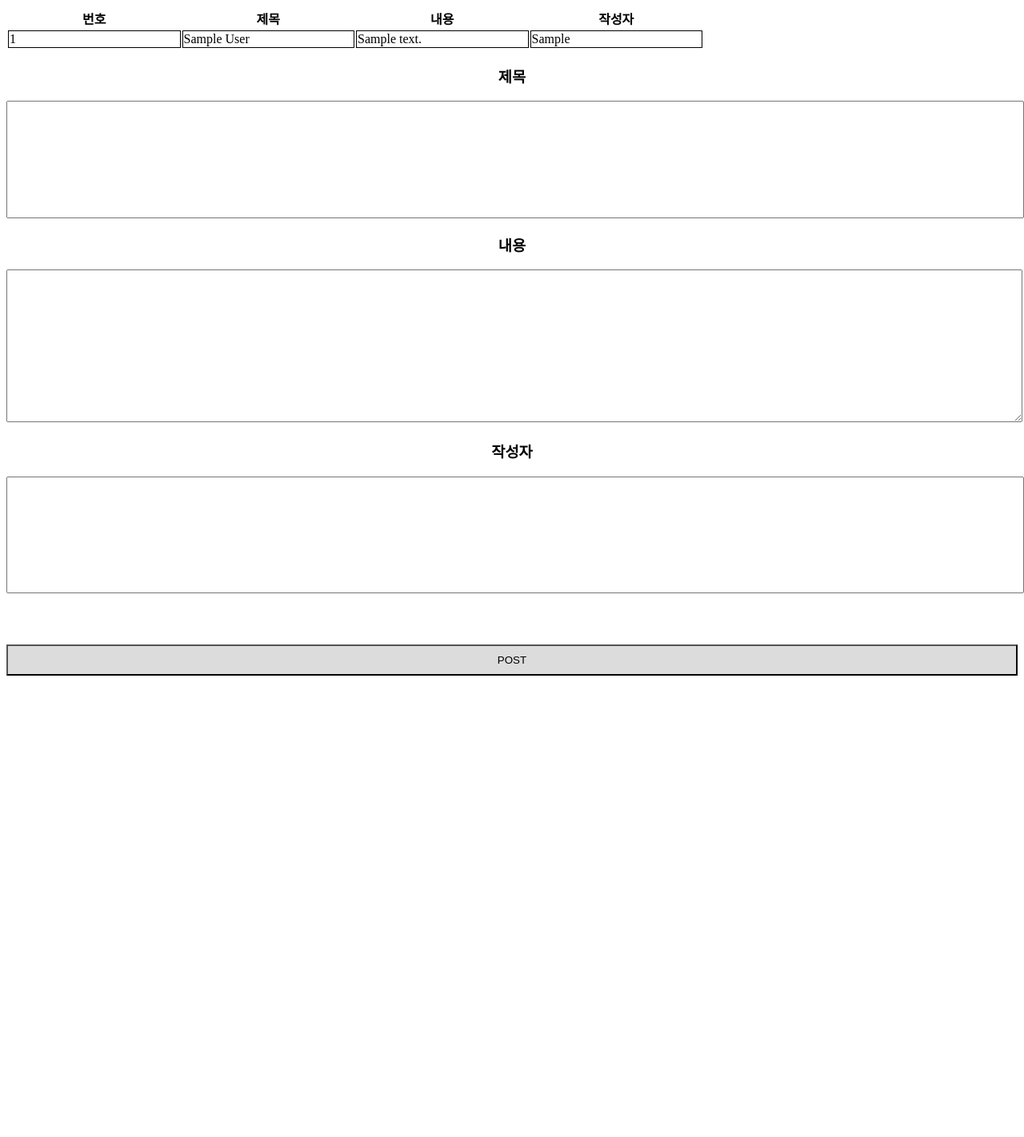
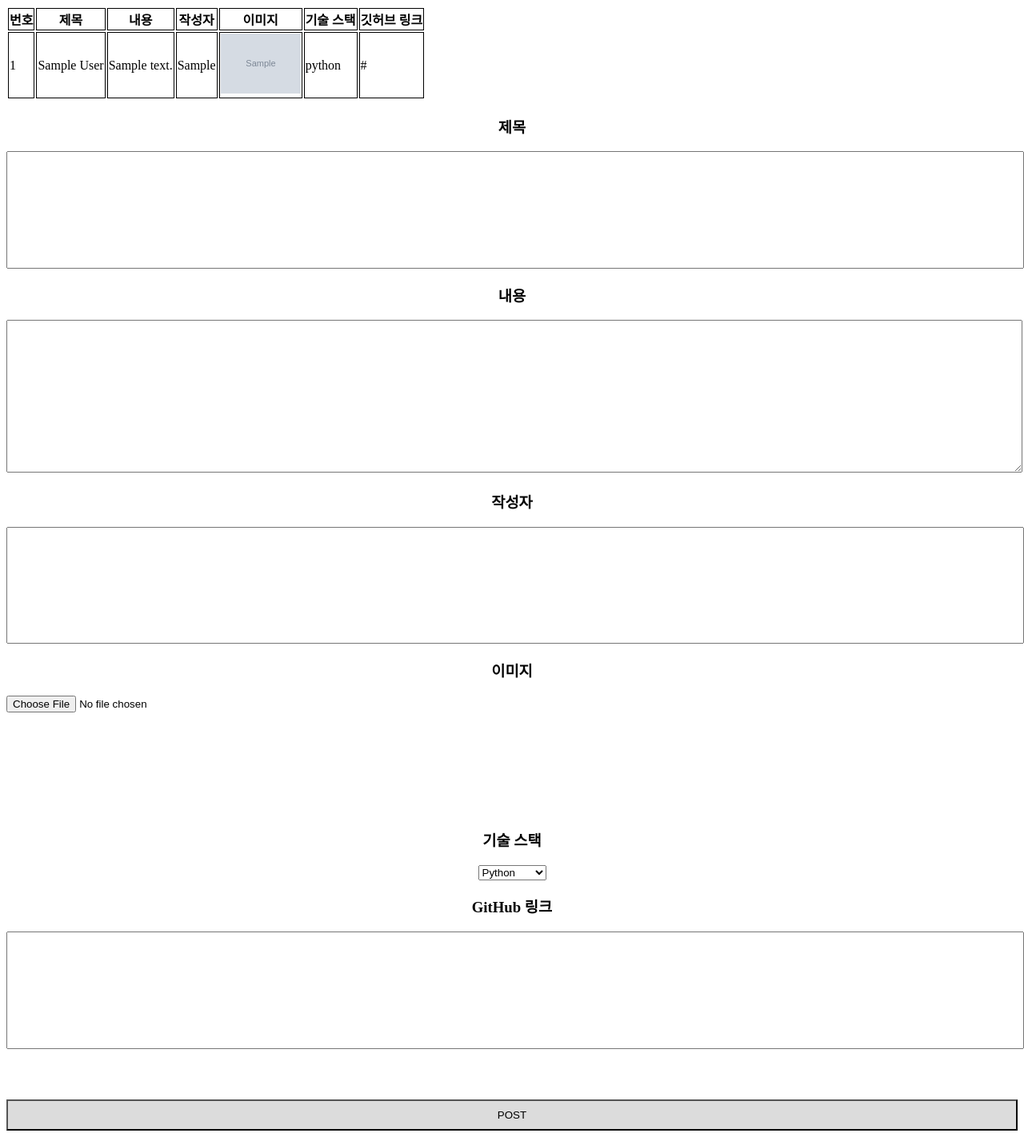
Before and after one commit to SSWU-LIKELION-13TH-BE/HyeonKyeong_Django, a Django app: page /user/board/board in a window 1280 px wide. Shown: the whole page at 80% size. Before the commit the page ends 845 px from the top, so only its background shows below. Run offline with Django 5.2, Linux system fonts and the light colour scheme; tables that the repository leaves empty hold one stand-in row (values such as "Sample post"); grey boxes marked "Sample" are stand-in pictures.

Commit message:
feat: 게시판 기능

```diff
--- a/myproject/settings.py
+++ b/myproject/settings.py
@@ -141,3 +141,7 @@ EMAIL_HOST_PASSWORD = conf.EMAIL_HOST_PASSWORD
 
 
 DEFAULT_FROM_EMAIL = EMAIL_HOST_USER
+
+
+MEDIA_URL = '/media/'
+MEDIA_ROOT = BASE_DIR / 'media'
--- a/myproject/urls.py
+++ b/myproject/urls.py
@@ -16,9 +16,13 @@ Including another URLconf
 """
 from django.contrib import admin
 from django.urls import path, include
+from django.conf import settings
+from django.conf.urls.static import static
 
 urlpatterns = [
     path('user/', include('user.urls')),
     path('admin/', admin.site.urls),
     path('account/', include('django.contrib.auth.urls'))
 ]
+if settings.DEBUG:
+    urlpatterns += static(settings.MEDIA_URL, document_root=settings.MEDIA_ROOT)
--- a/user/forms.py
+++ b/user/forms.py
@@ -16,4 +16,4 @@ class SignUpForm(UserCreationForm):
 class BoardForm(ModelForm):
     class Meta:
         model = Board
-        fields = ['title', 'content', 'writer']
+        fields = ['title', 'content', 'writer','image', 'stacks', 'github_link']
--- a/user/models.py
+++ b/user/models.py
@@ -15,3 +15,13 @@ class Board(models.Model):
     title = models.CharField(max_length=20, null=True)
     content = models.TextField()
     writer = models.CharField(max_length=20, null=True)
+    image = models.ImageField(upload_to='images/', blank=True, null=True)
+    STACK_CHOICES = [
+        ('python', 'Python'),
+        ('django', 'Django'),
+        ('javascript', 'JavaScript'),
+        ('react', 'React'),
+        ('java', 'Java'),
+    ]
+    stacks = models.CharField(max_length=200, choices=STACK_CHOICES, null=True, blank=True)
+    github_link = models.URLField(null=True, blank=True)
--- a/user/templates/board/board.html
+++ b/user/templates/board/board.html
@@ -4,12 +4,12 @@
   <meta charset="UTF-8">
   <title>게시판</title>
 <style>
+
    form {
     text-align: center;
   }
-  tr,td{
+  th, td{
     border: solid 1px black;
-    width: 10%;
   }
   input, textarea {
     width: 100%;
@@ -20,6 +20,10 @@
     padding: 10px;
     margin-top: 5%;
     background-color: gainsboro;
+  }
+
+  img{
+    width: 100px;
   }
 </style>
 </head>
@@ -33,6 +37,9 @@
         <th>제목</th>
         <th>내용</th>
         <th>작성자</th>
+        <th>이미지</th>
+        <th>기술 스택</th>
+        <th>깃허브 링크</th>
       </tr>
     </thead>
     <tbody>
@@ -42,13 +49,21 @@
           <td>{{ board_list.title }}</td>
           <td>{{ board_list.content }}</td>
           <td>{{ board_list.writer }}</td>
+          <td>
+            {% if board_list.image %}
+              <img src="{{ board_list.image.url }}" alt="첨부 이미지">
+            {% endif %}
+          </td>
+          <td>{{ board_list.stacks }}</td>
+          <td>{{ board_list.github_link }}</td>
+
         </tr>
       {% endfor %}
     </tbody>
   </table>
 {% endif %}
 
-<form action="" method="POST">
+<form action="" method="POST" enctype="multipart/form-data">
   {% csrf_token %}
 
   <h3 for="id_title">제목</h3>
@@ -60,6 +75,22 @@
   <h3 for="id_writer">작성자</h3>
   <input type="text" name="writer" id="id_writer" required><br>
 
+
+  <h3 for="id_image">이미지</h3>
+  <input type="file" name="image" id="id_image">
+
+  <h3 for="id_stacks">기술 스택</h3>
+  <select name="stacks" id="id_stacks">
+    <option value="python">Python</option>
+    <option value="django">Django</option>
+    <option value="javascript">JavaScript</option>
+    <option value="react">React</option>
+    <option value="java">Java</option>
+  </select>
+
+  <h3 for="id_github_link">GitHub 링크</h3>
+  <input type="url" name="github_link" id="id_github_link">
+
   <button type="submit" href="{% url 'user:board' %}">POST</button>
 </form>
 
--- a/user/urls.py
+++ b/user/urls.py
@@ -1,6 +1,7 @@
 from django.urls import path
 from .views import signup_view, login_view, logout_view, home_view, board_view
 from django.contrib.auth import views as auth_views  # 비밀번호 관련 뷰를 가져옴
+
 
 app_name='user'
 
--- a/user/views.py
+++ b/user/views.py
@@ -3,8 +3,8 @@ from django.contrib.auth import authenticate, login, logout
 from .forms import SignUpForm
 from django.contrib.auth.forms import AuthenticationForm
 
-from .forms import *
-from .models import *
+from .models import Board
+from .forms import BoardForm
 
 
 def signup_view(request):
@@ -46,19 +46,25 @@ def home_view(request):
 
 def board_view(request):
     if request.method == 'POST':
-        title = request.POST['title']
-        content = request.POST['content']
-        writer = request.POST['writer']
+        title = request.POST.get('title')
+        content = request.POST.get('content')
+        writer = request.POST.get('writer')
+        stacks = request.POST.get('stacks')
+        github_link = request.POST.get('github_link')
+        image = request.FILES.get('image')
 
         board = Board(
             title=title,
             content=content,
             writer=writer,
+            stacks=stacks,
+            github_link=github_link,
+            image=image,
         )
         board.save()
         return redirect('user:board')
     else:
-        boardForm = BoardForm
+        boardForm = BoardForm()
         board = Board.objects.all()
         context = {
             'boardForm': boardForm,
```
